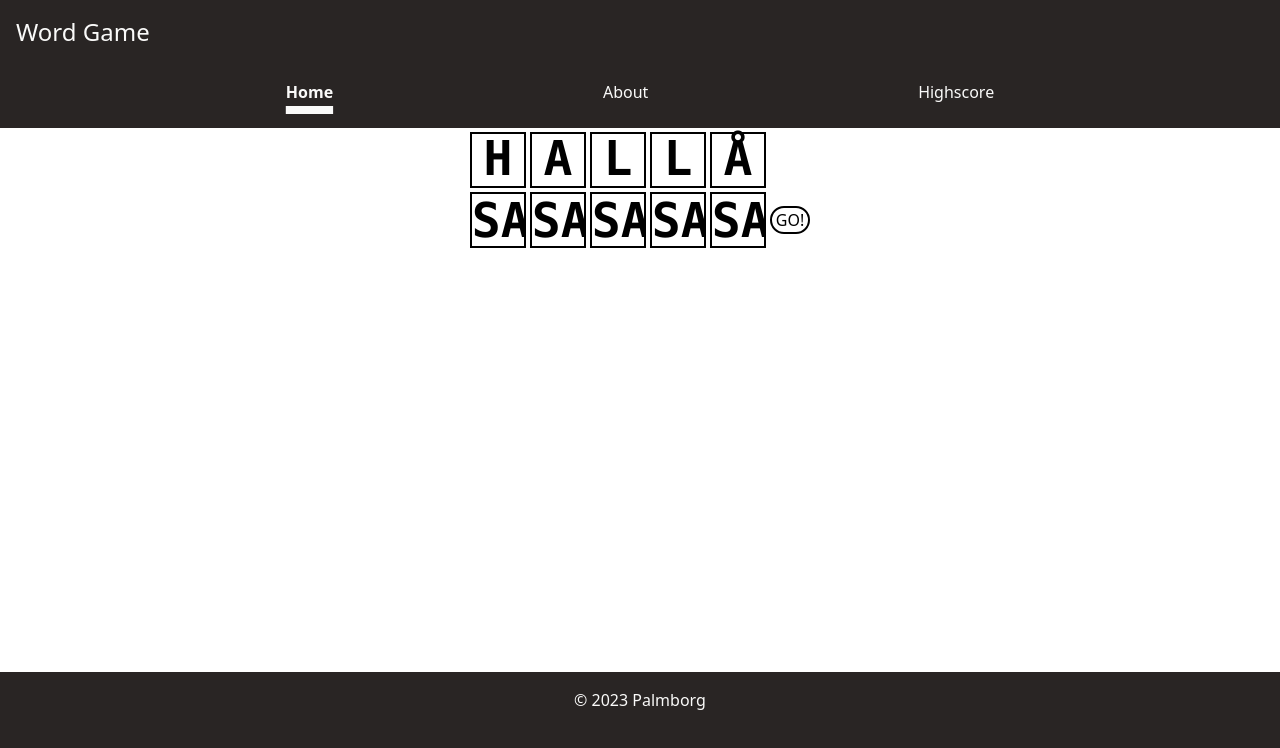
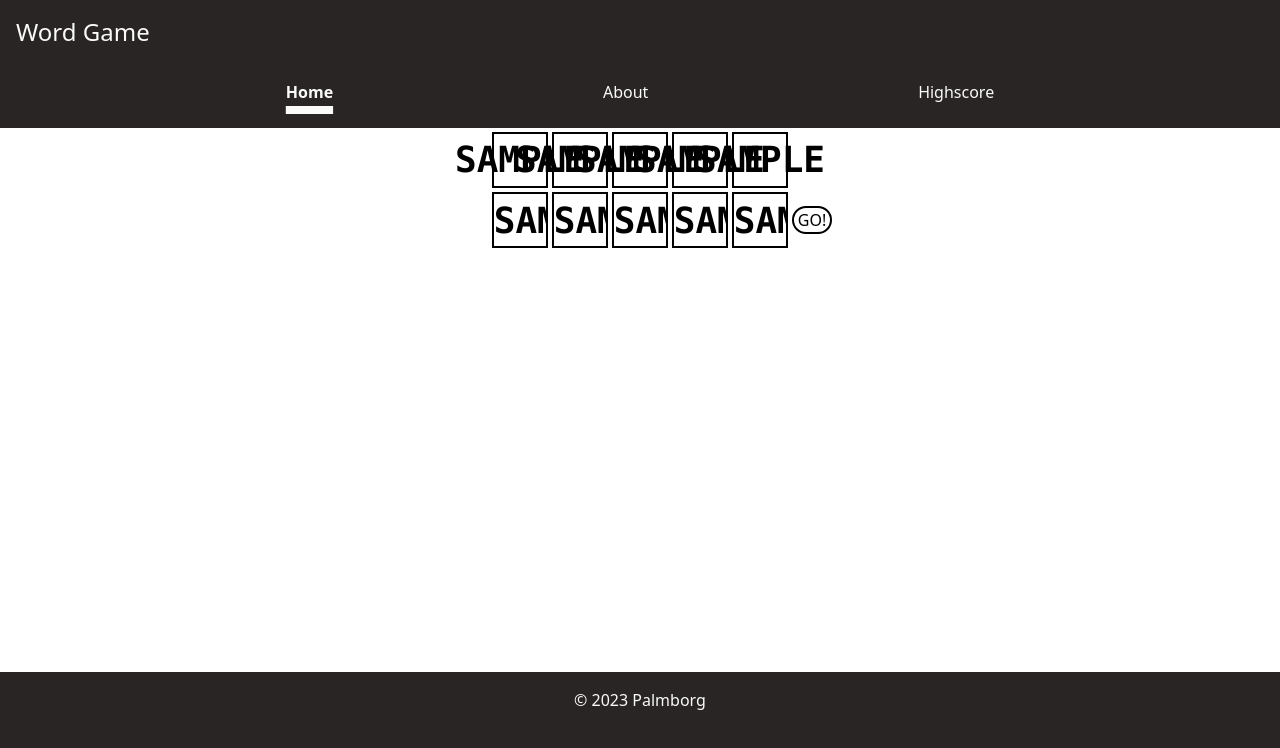
Before and after one commit to jakobpalmborg/word-game-2, a React (Vite) app: page / in a window 1280 px wide. Both pictures are taken after typing "Sample", "Sample", "Sample", "Sample", "Sample" into the empty fields and a click on the button "GO!". Shown: the top 748 px of the page. Built offline with nearby package versions, Linux system fonts and the light colour scheme.

Commit message:
add guesslist to ui

```diff
--- a/src/App.tsx
+++ b/src/App.tsx
@@ -4,27 +4,35 @@ import Footer from './components/Footer';
 import InputForm from './components/InputForm';
 
 function App() {
+  const [guessListLetters, setGuessListLetters] = useState([]);
+
+  function handleSubmit(event, formData) {
+    event.preventDefault();
+    setGuessListLetters([
+      ...guessListLetters,
+      formData.letter0,
+      formData.letter1,
+      formData.letter2,
+      formData.letter3,
+      formData.letter4,
+    ]);
+  }
   return (
     <>
       <Header />
-      <ul className="flex justify-center gap-1 mr-11">
-        <li className="text-center font-bold font-mono uppercase text-5xl one-letter border-2 border-black w-14 h-14">
-          h
-        </li>
-        <li className="text-center font-bold font-mono uppercase text-5xl one-letter border-2 border-black w-14 h-14">
-          a
-        </li>
-        <li className="text-center font-bold font-mono uppercase text-5xl one-letter border-2 border-black w-14 h-14">
-          l
-        </li>
-        <li className="text-center font-bold font-mono uppercase text-5xl one-letter border-2 border-black w-14 h-14">
-          l
-        </li>
-        <li className="text-center font-bold font-mono uppercase text-5xl one-letter border-2 border-black w-14 h-14">
-          å
-        </li>
+
+      <ul className="flex justify-center gap-1 w-80 m-auto flex-wrap">
+        {guessListLetters.map((item, index) => (
+          <li
+            className="flex items-center justify-center font-bold font-mono uppercase text-4xl one-letter border-2 border-black w-14 h-14"
+            key={index}
+          >
+            {item}
+          </li>
+        ))}
       </ul>
-      <InputForm />
+
+      <InputForm onSubmit={handleSubmit} />
 
       <Footer />
     </>
--- a/src/components/InputField.tsx
+++ b/src/components/InputField.tsx
@@ -6,7 +6,7 @@ export default function InputField({ onChange, id }) {
       type="text"
       maxLength={1}
       minLength={1}
-      className="text-center font-bold font-mono uppercase text-5xl one-letter border-2 border-black w-14 h-14"
+      className="text-center font-bold font-mono uppercase text-4xl one-letter border-2 border-black w-14 h-14"
       onChange={onChange}
       name={`letter${id}`}
     />
--- a/src/components/InputForm.tsx
+++ b/src/components/InputForm.tsx
@@ -1,7 +1,7 @@
 import { useState } from 'react';
 import InputField from './InputField';
 
-export default function InputForm() {
+export default function InputForm({ onSubmit }) {
   let numberOfFields: number[] = [0, 1, 2, 3, 4];
 
   // const [letter, setLetter] = useState('');
@@ -15,7 +15,6 @@ export default function InputForm() {
 
   function handleChange(event) {
     const { name, value } = event.target;
-
     setFormData((prevFormData) => {
       return {
         ...prevFormData,
@@ -25,21 +24,12 @@ export default function InputForm() {
     // setLetter(event.target.value);
   }
 
-  function handleSubmit(ev) {
-    ev.preventDefault();
-    let wordArray = [
-      formData.letter0,
-      formData.letter1,
-      formData.letter2,
-      formData.letter3,
-      formData.letter4,
-    ];
-    console.log(wordArray);
-  }
-
   return (
-    <div className="flex my-1  justify-center">
-      <form onSubmit={handleSubmit} className="flex gap-1">
+    <div className="flex my-1  justify-center ml-11">
+      <form
+        onSubmit={(event) => onSubmit(event, formData)}
+        className="flex gap-1"
+      >
         {numberOfFields.map((item, index) => {
           return <InputField onChange={handleChange} key={index} id={index} />;
         })}
```
